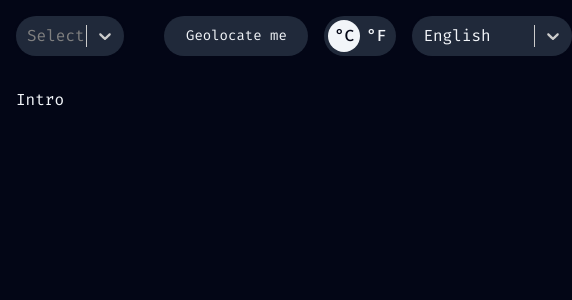
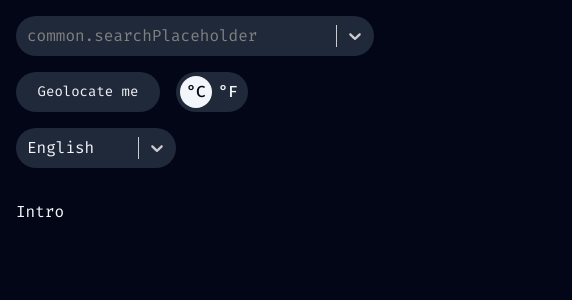
Before and after one commit to voloshkin-v/react-weather-app, a React (Vite) app: page / in a window 390 px wide. Shown: the top 300 px of the page, 572 px wide, since content can reach past the window. Built offline with nearby package versions, Linux system fonts and the light colour scheme; no server answers.

Commit message:
fix header mobile styles

```diff
--- a/src/components/Header/Header.tsx
+++ b/src/components/Header/Header.tsx
@@ -5,10 +5,10 @@ import SearchLocation from '@/components/Header/SearchLocation';
 
 const Header = () => {
   return (
-    <header className="flex items-center gap-10 p-4">
+    <header className="flex flex-wrap items-center gap-4 p-4 md:flex-nowrap">
       <SearchLocation />
 
-      <div className="flex items-center gap-4">
+      <div className="flex flex-wrap items-center gap-4 md:flex-nowrap">
         <GeolocateButton />
         <UnitToggle />
         <LangSelect />
--- a/src/components/Header/SearchLocation.tsx
+++ b/src/components/Header/SearchLocation.tsx
@@ -33,9 +33,12 @@ const SearchLocation = () => {
     <AppAsyncSelect
       className="w-full"
       value={location}
+      openMenuOnClick={false}
+      placeholder={t('common.searchPlaceholder')}
       onChange={handleChange}
       loadOptions={(inputValue) => locationService.getCoordsByName(inputValue)}
       noOptionsMessage={() => t('common.nothingFound')}
+      loadingMessage={() => t('common.loading')}
       formatOptionLabel={formatOptionLabel}
       getOptionValue={(option) => `${option.lat}-${option.lon}`}
       classNamePrefix="select"
```
